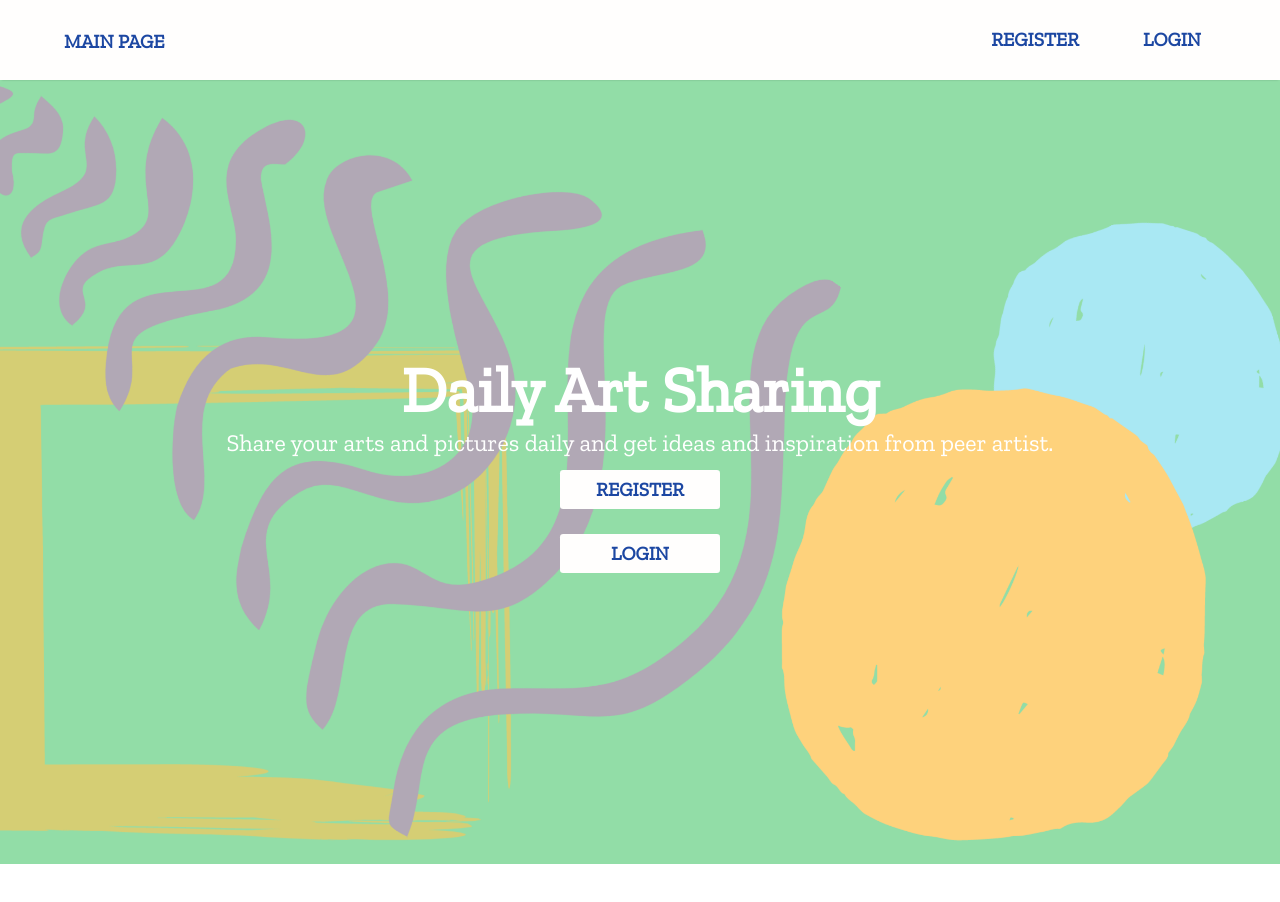
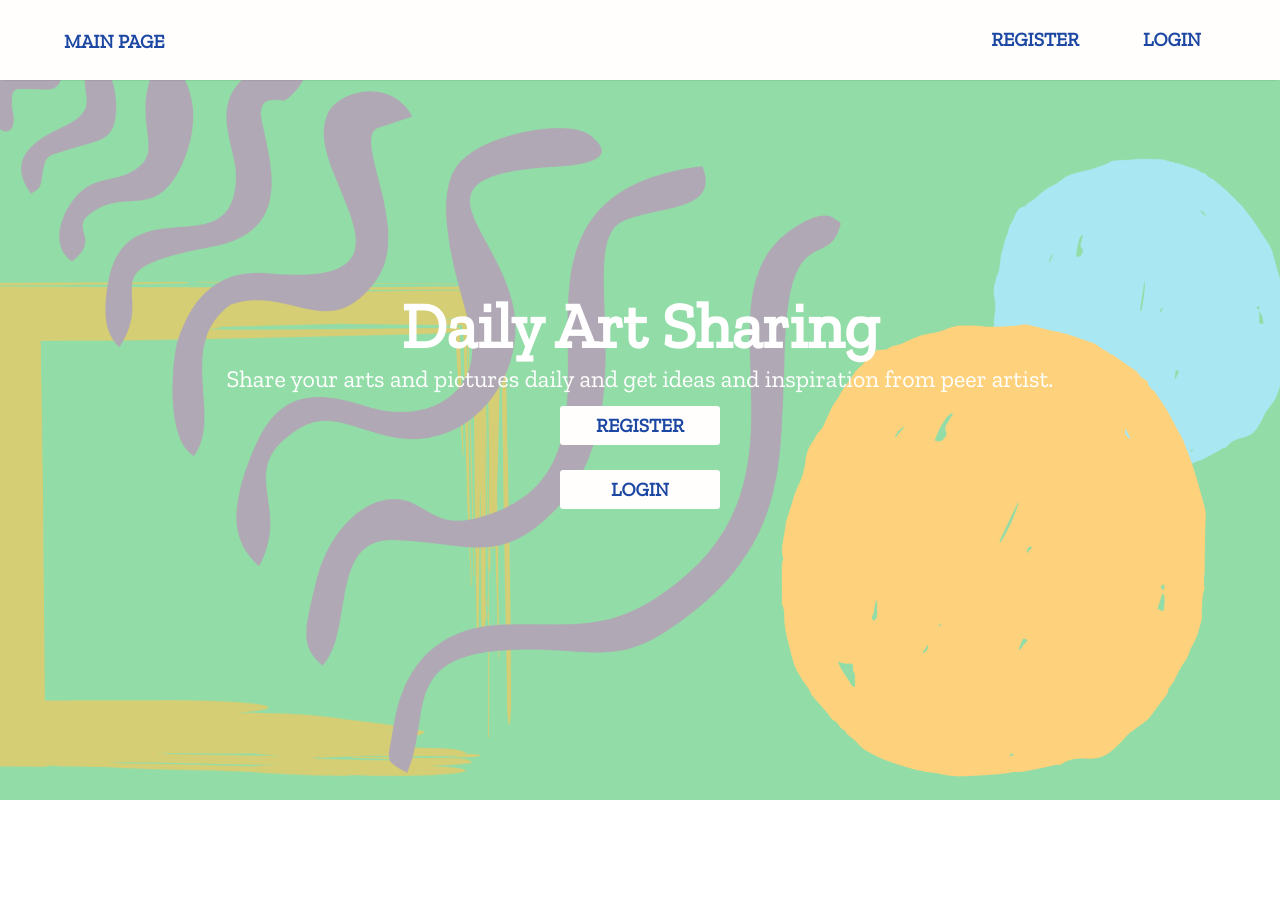
Before and after one commit to makiyo-ronkko/fullstack-app, a React (Create React App) app in the folder client/: page / in a window 1280 px wide. Shown: the top 902 px of the page. Built offline with nearby package versions, Linux system fonts and the light colour scheme.

Commit message:
Import Alert component

```diff
--- a/client/src/App.js
+++ b/client/src/App.js
@@ -4,6 +4,7 @@ import Home from './components/layout/Home/Home';
 import Navbar from './components/layout/Navbar/Navbar';
 import Signup from './components/admin/Signup/Signup';
 import Signin from './components/admin/Signin/Signin';
+import Alert from './components/layout/Alert/Alert';
 
 import { Provider } from 'react-redux';
 import store from './store';
@@ -12,16 +13,17 @@ import './App.css';
 function App() {
   return (
     <Provider store={store}>
-      <div className='App-container'>
-        <Router>
-          <Navbar />
-          <Route exact path='/' component={Home} />
+      <Router>
+        <Navbar />
+        <Route exact path='/' component={Home} />
+        <section className='App-container'>
+          <Alert />
           <Switch>
             <Route exact path='/register' component={Signup} />
             <Route exact path='/login' component={Signin} />
           </Switch>
-        </Router>
-      </div>
+        </section>
+      </Router>
     </Provider>
   );
 }
```
